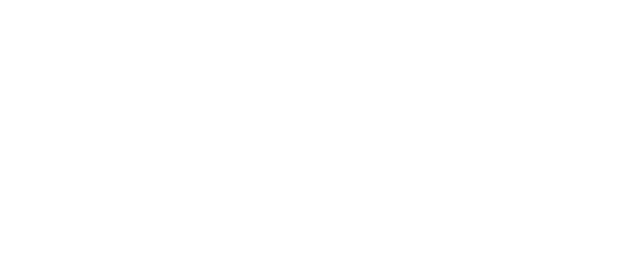
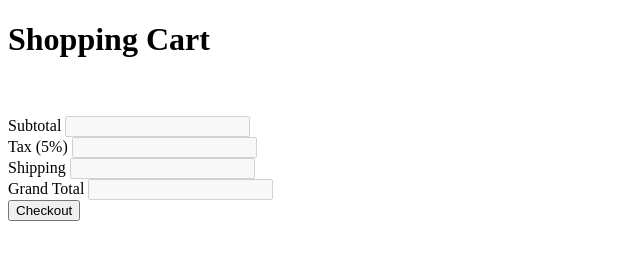
Before and after one commit to chavodon/Web-Project-3, a plain HTML site: page cart.html in a window 1280 px wide. Shown: the whole page, without its empty margins (0-640 px from the left). Drawn offline with Linux system fonts and the light colour scheme.

Commit message:
cart update

```diff
--- a/cart.html
+++ b/cart.html
@@ -5,6 +5,25 @@
 	</head>
 
 	<body>
+		<h1>Shopping Cart</h1>
+  		<br><br>
+    	<div class="totals-item">
+      		<label>Subtotal</label>
+      		<input type="text" name="Subtotal" disabled>
+    	</div>
+    	<div class="totals-item">
+      		<label>Tax (5%)</label>
+      		<input type="text" name="Tax" disabled>
+    	</div>
+    	<div class="totals-item">
+      		<label>Shipping</label>
+      		<input type="text" name="Shipping" disabled>
+    	</div>
+    	<div class="totals-item totals-item-total">
+      		<label>Grand Total</label>
+      		<input type="text" name="GrandTotal" disabled>
+    	</div>
 
+      <button class="checkout">Checkout</button>
 	</body>
 </html>
```
Also changed, not shown: cart.css (added).
